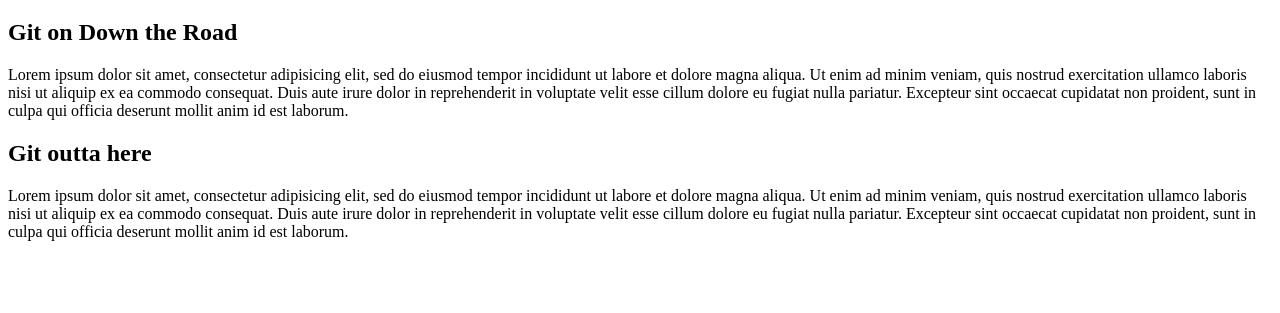
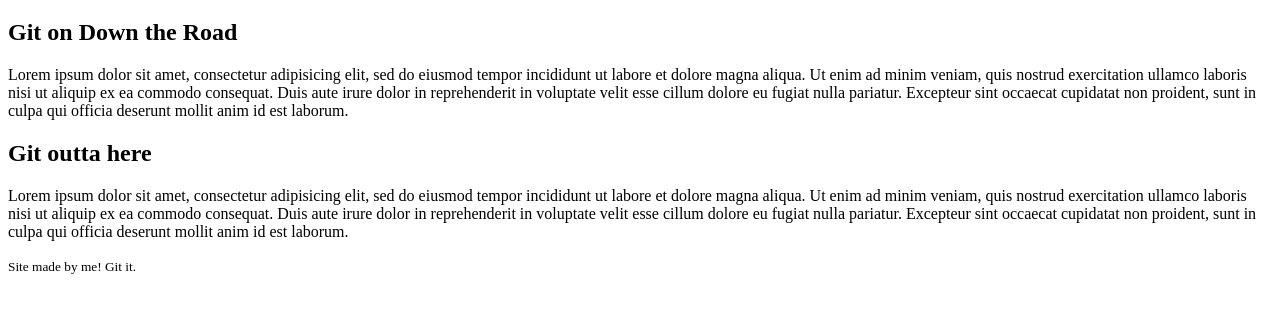
Before and after one commit to tarrahlynch/hello-git, a plain HTML site: page index.html in a window 1280 px wide. Shown: the part 61-374 px from the top of the page. Drawn offline with Linux system fonts and the light colour scheme.

Commit message:
added footer with small print

```diff
--- a/index.html
+++ b/index.html
@@ -33,5 +33,9 @@
 			proident, sunt in culpa qui officia deserunt mollit anim id est laborum.
 		</p>
 	</aside>
+
+	<footer>
+		<small>Site made by me! Git it.</small>
+	</footer>
 </body>
 </html>
```
